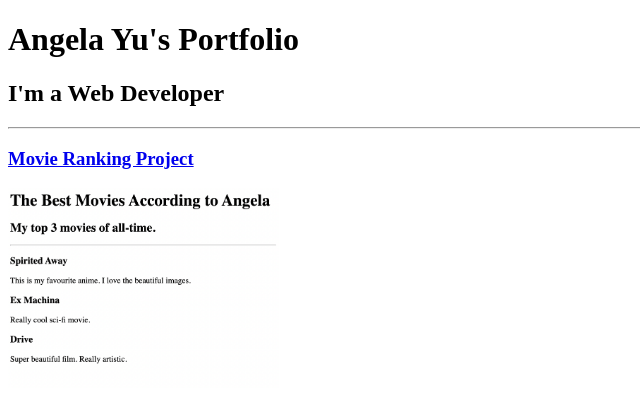
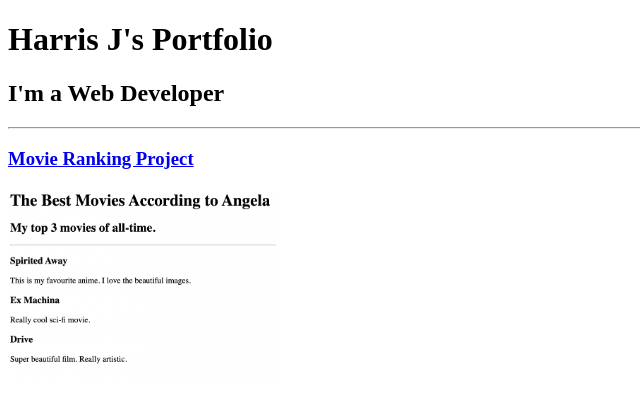
Before and after one commit to Harris-Jm/html-portfolio, a plain HTML site: page index.html in a window 1280 px wide. Shown: the top 408 px of the page, without its empty margins (0-640 px from the left). Drawn offline with Linux system fonts and the light colour scheme.

Commit message:
Update index.html

```diff
--- a/index.html
+++ b/index.html
@@ -4,11 +4,11 @@
 
 <head>
   <meta charset="UTF-8">
-  <title>Angela's Portfolio</title>
+  <title>Harris's Portfolio</title>
 </head>
 
 <body>
-  <h1>Angela Yu's Portfolio</h1>
+  <h1>Harris J's Portfolio</h1>
   <h2>I'm a Web Developer</h2>
   <hr />
   <h3><a href="./public/movie-ranking.html">Movie Ranking Project</a></h3>
```
